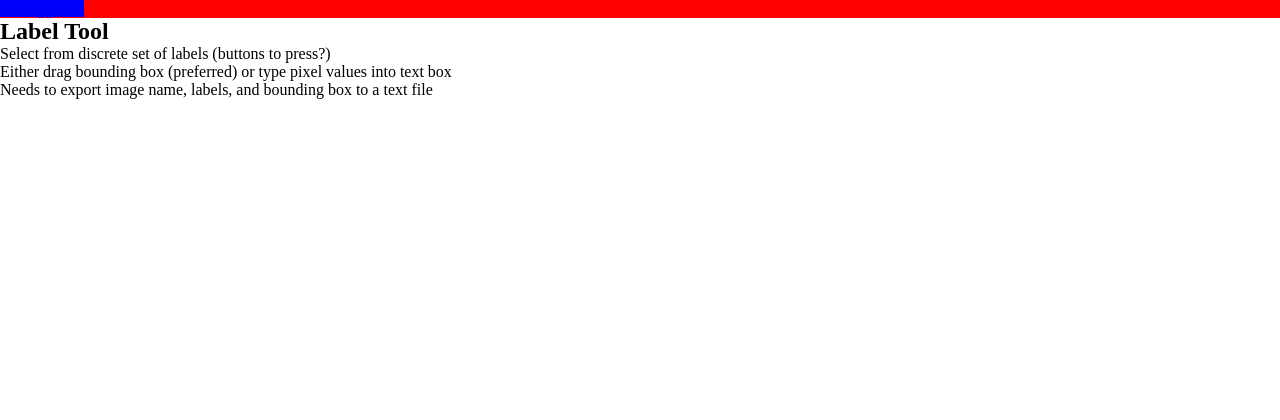
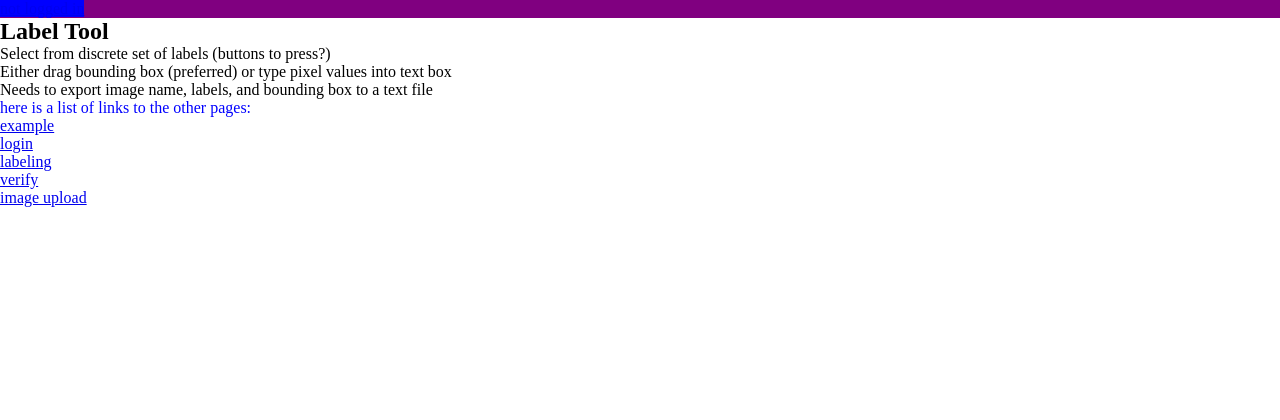
Before and after one commit to MuddSub/CVImageHandling, a PHP site: page /label.php in a window 1280 px wide. Shown: the top 420 px of the page. Run offline with PHP 8.4, Linux system fonts and the light colour scheme; some libraries are stand-ins or nearby versions.

Commit message:
minor cosmetic edits

```diff
--- a/includes/dbh.inc.php
+++ b/includes/dbh.inc.php
@@ -10,3 +10,5 @@ $conn = mysqli_connect($serverName, $dBUsername, $dBPassword, $dBName);
 if (!conn) {
     die("Connection failed: " . mysqli_connect_error());
 }
+
+// THIS IS INCOMPLETE
--- a/index.php
+++ b/index.php
@@ -2,7 +2,7 @@
 
 
 <h2>
-    MuddSub Image Labeling skdfskf
+    MuddSub Image Labeling
 </h2>
 <p>
     This website is used to label and put bounding boxes on images that will be used to train our neural network.
@@ -10,7 +10,7 @@
 <p class="test">
     In order to sign up to label images at the competition, please make an account on the login page. We need to make sure our bounding boxes are exact, so please take a look at the example page before doing any labeling. Once you've done that and we have images, they will be distributed to you on the label page.
 </p>
-<ul>
+<ul id="nav">
 here is a list of links to the other pages:
     <li><a href="example.html">example</a></li>
     <li><a href="login.html">login</a></li>
--- a/label.php
+++ b/label.php
@@ -12,6 +12,14 @@
 <p>
     Needs to export image name, labels, and bounding box to a text file
 </p>
+<ul id="nav">
+here is a list of links to the other pages:
+    <li><a href="example.html">example</a></li>
+    <li><a href="login.html">login</a></li>
+    <li><a href="label.php">labeling</a></li>
+    <li><a href="verify.html">verify</a></li>
+    <li><a href="upload.html">image upload</a></li>
+</ul>
 
 
 <?php include_once("includes/footer.php")?>
--- a/style.css
+++ b/style.css
@@ -4,7 +4,7 @@
 }
 
 header {
-    background: red;
+    background: purple;
 }
 
 footer {
@@ -25,3 +25,7 @@ footer {
     color: white;
     text-align: right;
 }
+
+#nav {
+    color: blue;
+}
```
